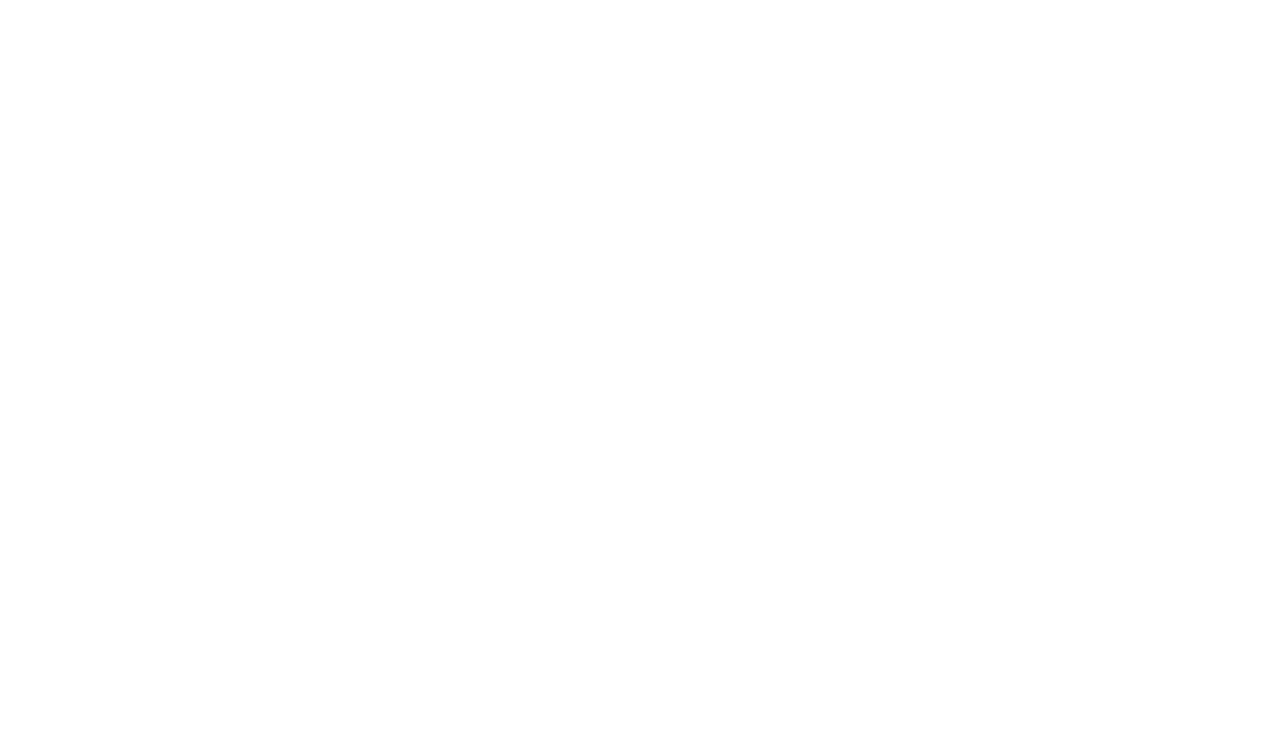
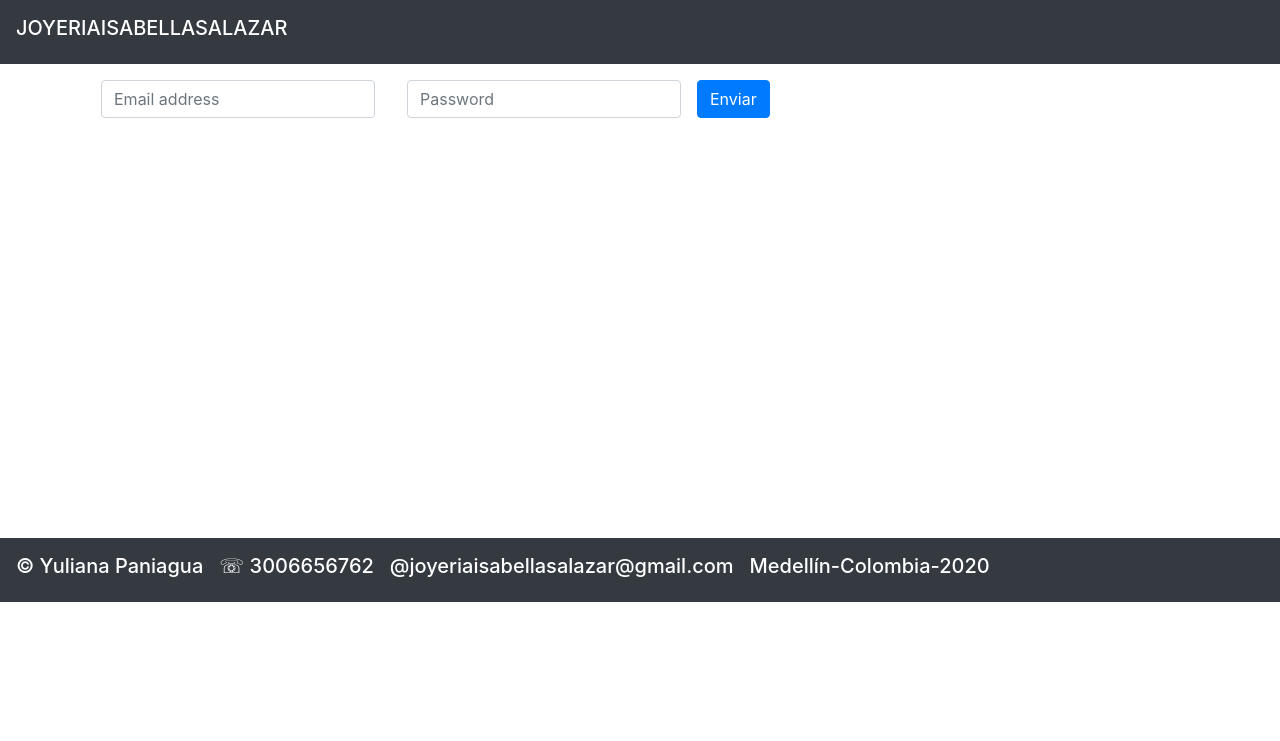
Before and after one commit to yulianaAndreaP/JOYERIAISABELLASALAZAR, a plain HTML site: page login.html in a window 1280 px wide. Drawn offline with nearby package versions, Linux system fonts and the light colour scheme.

Commit message:
Joyeria Isabella Salazar

```diff
--- a/login.html
+++ b/login.html
@@ -5,9 +5,63 @@
     <meta charset="UTF-8">
     <meta name="viewport" content="width=device-width, initial-scale=1.0">
     <title>JOYERIAISABELLASALAZAR</title>
+    <link rel="stylesheet" href="https://stackpath.bootstrapcdn.com/bootstrap/4.4.1/css/bootstrap.min.css"
+    integrity="sha384-Vkoo8x4CGsO3+Hhxv8T/Q5PaXtkKtu6ug5TOeNV6gBiFeWPGFN9MuhOf23Q9Ifjh" crossorigin="anonymous">
+    <link rel="stylesheet" href="estilos.css">
 </head>
 
 <body>
+    <header>
+        <section>
+
+                <div class="row">
+                    <div class="col">
+                        <nav class="navbar navbar-expand-lg navbar-dark bg-dark">
+                            <h2 class="navbar-brand" >JOYERIAISABELLASALAZAR</h2>
+                        </nav>
+                    </div>
+                </div>
+        </section>
+
+            <main>
+                <SECtion class="formulariologin">
+                    <div class="container">
+                        <div class="row mt-3 center">
+                            <div class="col">
+                                <form class="form-inline">
+                                    <div class="form-group mx-sm-3 mb-2">
+                                        <label for="inputPassword2" class="sr-only">Email address</label>
+                                        <input type="password" class="form-control" id="inputPassword2" placeholder="Email address">
+                                      </div>
+                                    <div class="form-group mx-sm-3 mb-2">
+                                      <label for="inputPassword2" class="sr-only">Password</label>
+                                      <input type="password" class="form-control" id="inputPassword2" placeholder="Password">
+                                    </div>
+                                    <button type="submit" class="btn btn-primary mb-2">Enviar</button>
+                                  </form>
+                            </div>
+                        </div>
+                    </div>
+
+                </SECtion>
+            </main>
+        </header>
+        <br><br><br><br><br><br><br><br><br><br><br><br><br>
+        <footer>
+            <div class="row">
+                <div class="col">
+          <nav class="navbar navbar-expand-lg navbar-dark bg-dark">
+                <h4 class="navbar-brand" >&copy; Yuliana Paniagua</h4>
+                <h4 class="navbar-brand" >&#9743; 3006656762</h4>
+                <h4 class="navbar-brand" >&commat;joyeriaisabellasalazar@gmail.com</h4>
+                <h4 class="navbar-brand" >Medellín-Colombia-2020</h4>
+              </div>
+            </div>
+          </nav>
+        </footer>
+        <script src="https://code.jquery.com/jquery-3.4.1.slim.min.js" integrity="sha384-J6qa4849blE2+poT4WnyKhv5vZF5SrPo0iEjwBvKU7imGFAV0wwj1yYfoRSJoZ+n" crossorigin="anonymous"></script>
+        <script src="https://cdn.jsdelivr.net/npm/popper.js@1.16.0/dist/umd/popper.min.js" integrity="sha384-Q6E9RHvbIyZFJoft+2mJbHaEWldlvI9IOYy5n3zV9zzTtmI3UksdQRVvoxMfooAo" crossorigin="anonymous"></script>
+        <script src="https://stackpath.bootstrapcdn.com/bootstrap/4.4.1/js/bootstrap.min.js" integrity="sha384-wfSDF2E50Y2D1uUdj0O3uMBJnjuUD4Ih7YwaYd1iqfktj0Uod8GCExl3Og8ifwB6" crossorigin="anonymous"></script>
 
 </body>
 
```
Also changed, not shown: index.html (+1 -1 lines).
